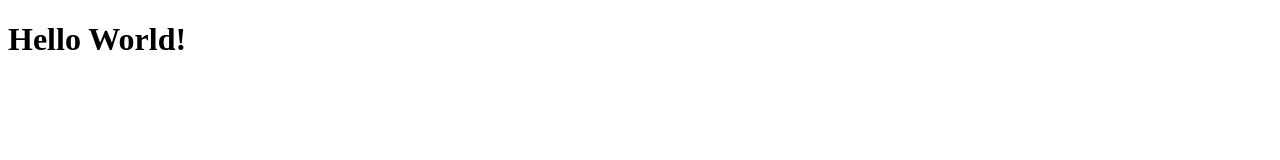
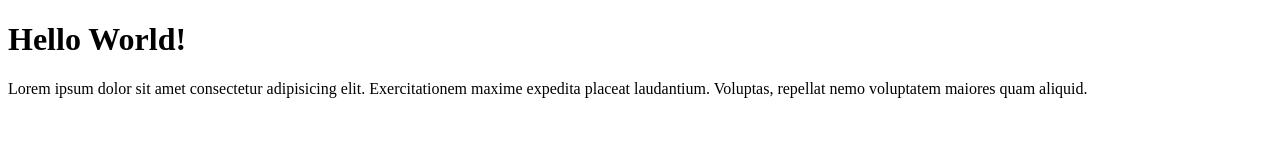
Before and after one commit to charlesspasiak/Belajar-Git, a plain HTML site: page index.html in a window 1280 px wide. Drawn offline with Linux system fonts and the light colour scheme.

Commit message:
menambahkan paragraf pada file index.html

```diff
--- a/index.html
+++ b/index.html
@@ -7,5 +7,6 @@
 </head>
 <body>
   <h1>Hello World!</h1>
+  <p>Lorem ipsum dolor sit amet consectetur adipisicing elit. Exercitationem maxime expedita placeat laudantium. Voluptas, repellat nemo voluptatem maiores quam aliquid.</p>
 </body>
 </html>
```
